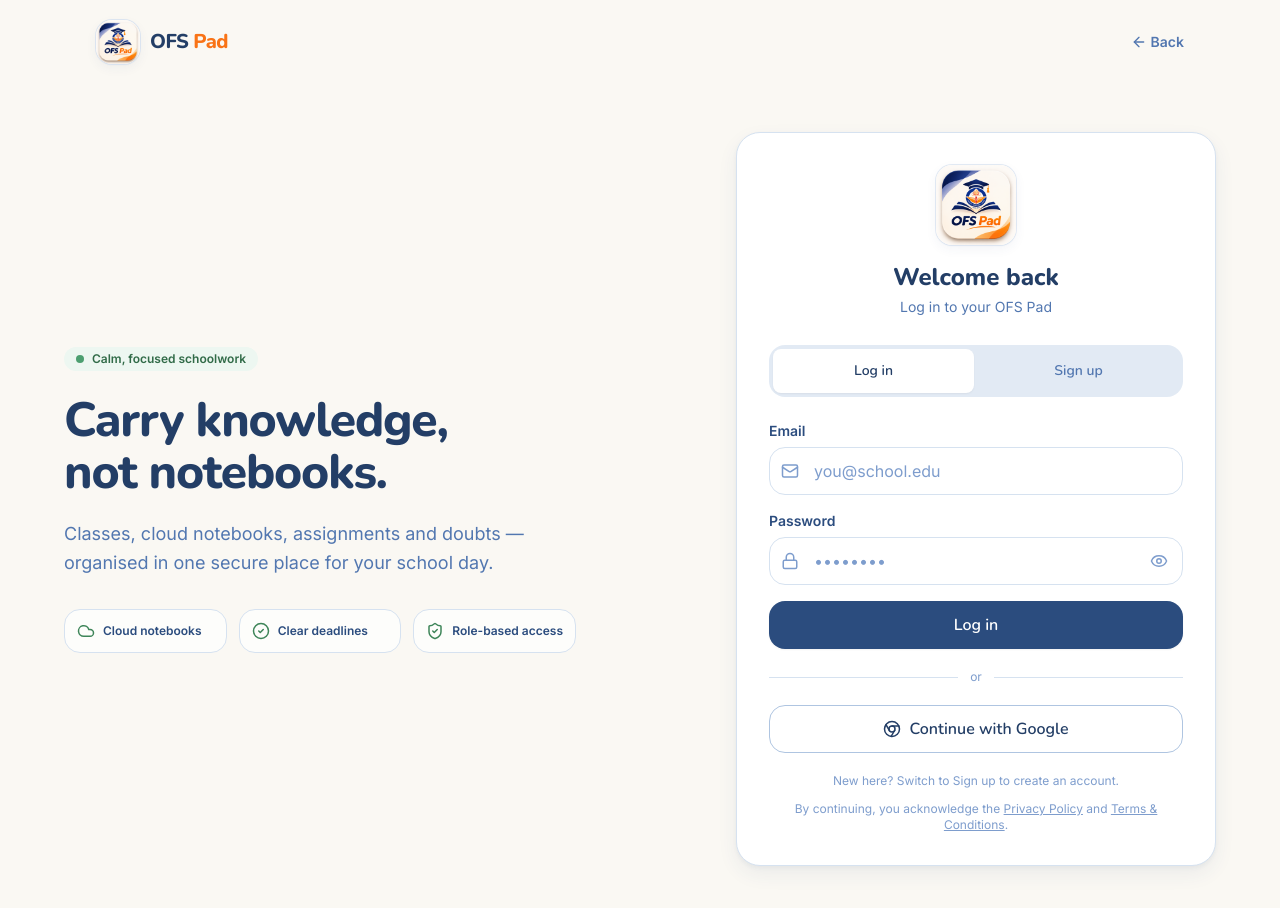
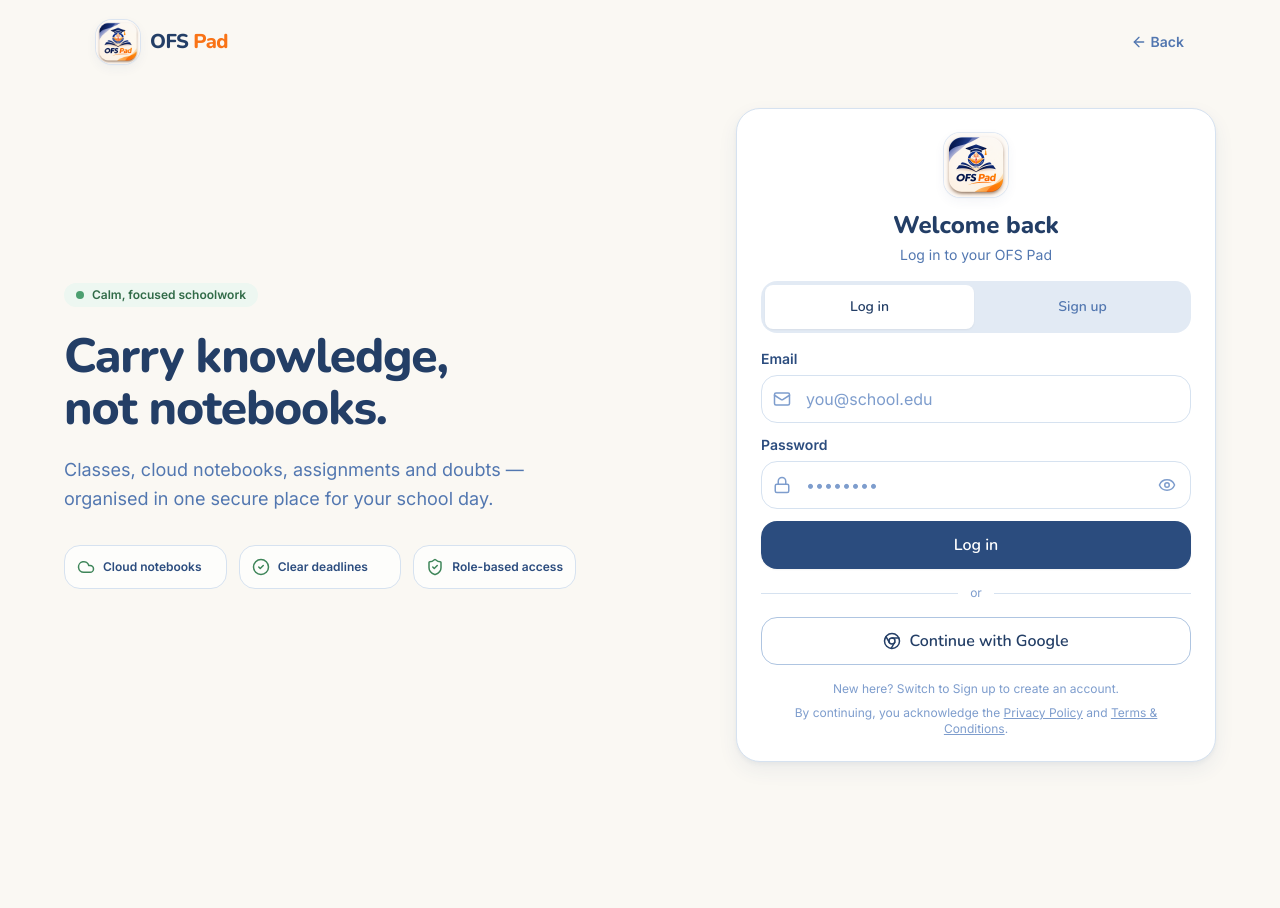
Before and after one commit to niyaztechs23/OFS-Pad, a React (Vite) app: page /auth in a window 1280 px wide. Shown: the top 908 px of the page. After the commit the page ends 800 px from the top, so only its background shows below. Built offline with nearby package versions, Linux system fonts and the light colour scheme; no server answers.

Commit message:
Fit auth layout within laptop viewport

```diff
--- a/src/pages/AuthPage.tsx
+++ b/src/pages/AuthPage.tsx
@@ -107,7 +107,7 @@ export function AuthPage() {
         </Link>
       </div>
 
-      <main className="flex-1 px-5 py-8 sm:px-8 sm:py-12">
+      <main className="flex-1 px-5 py-8 sm:px-8 sm:py-12 lg:py-6">
         <div className="mx-auto grid w-full max-w-6xl items-center gap-10 lg:grid-cols-[minmax(0,1fr)_minmax(420px,480px)] lg:gap-16">
           <section className="hidden lg:block">
             <span className="inline-flex items-center gap-2 rounded-full bg-leaf-50 dark:bg-leaf-700/30 px-3 py-1 text-xs font-semibold text-leaf-700 dark:text-leaf-100">
@@ -126,9 +126,9 @@ export function AuthPage() {
             </div>
           </section>
 
-          <section className="w-full rounded-3xl border border-ink-100 bg-white p-6 shadow-card dark:border-ink-700 dark:bg-ink-800 sm:p-8">
-            <div className="text-center mb-7">
-            <LogoFull className="w-20 h-20 mx-auto mb-4" />
+          <section className="w-full rounded-3xl border border-ink-100 bg-white p-6 shadow-card dark:border-ink-700 dark:bg-ink-800 sm:p-8 lg:p-6">
+            <div className="text-center mb-7 lg:mb-4">
+            <LogoFull className="w-20 h-20 mx-auto mb-4 lg:w-16 lg:h-16 lg:mb-3" />
             <h1 className="font-heading font-extrabold text-2xl text-ink-600 dark:text-white">
               {mode === 'login' ? 'Welcome back' : 'Create your account'}
             </h1>
@@ -138,7 +138,7 @@ export function AuthPage() {
           </div>
 
           {/* Mode tabs */}
-          <div className="grid grid-cols-2 gap-1 p-1 bg-ink-100/70 dark:bg-ink-800 rounded-xl mb-6">
+          <div className="grid grid-cols-2 gap-1 p-1 bg-ink-100/70 dark:bg-ink-800 rounded-xl mb-6 lg:mb-4">
             {(['login', 'signup'] as const).map((m) => (
               <button
                 key={m}
@@ -154,7 +154,7 @@ export function AuthPage() {
             ))}
           </div>
 
-          <form onSubmit={submit} className="space-y-4">
+          <form onSubmit={submit} className="space-y-4 lg:space-y-3">
             {mode === 'signup' && (
               <Field
                 icon={<User size={18} />}
@@ -199,7 +199,7 @@ export function AuthPage() {
             </Button>
           </form>
 
-          <div className="flex items-center gap-3 my-5">
+          <div className="flex items-center gap-3 my-5 lg:my-4">
             <span className="h-px flex-1 bg-ink-100 dark:bg-ink-700" />
             <span className="text-xs text-ink-300 dark:text-ink-300">or</span>
             <span className="h-px flex-1 bg-ink-100 dark:bg-ink-700" />
@@ -209,12 +209,12 @@ export function AuthPage() {
             <Chrome size={18} /> Continue with Google
           </Button>
 
-          <p className="text-center text-xs text-ink-300 dark:text-ink-300 mt-5">
+          <p className="text-center text-xs text-ink-300 dark:text-ink-300 mt-5 lg:mt-4">
             {mode === 'login'
               ? 'New here? Switch to Sign up to create an account.'
               : 'Already have an account? Switch to Log in.'}
           </p>
-            <p className="text-center text-xs text-ink-300 dark:text-ink-300 mt-3">
+            <p className="text-center text-xs text-ink-300 dark:text-ink-300 mt-3 lg:mt-2">
               By continuing, you acknowledge the <Link to="/privacy" className="underline hover:text-ink-600 dark:hover:text-white">Privacy Policy</Link> and <Link to="/terms" className="underline hover:text-ink-600 dark:hover:text-white">Terms &amp; Conditions</Link>.
             </p>
           </section>
```
